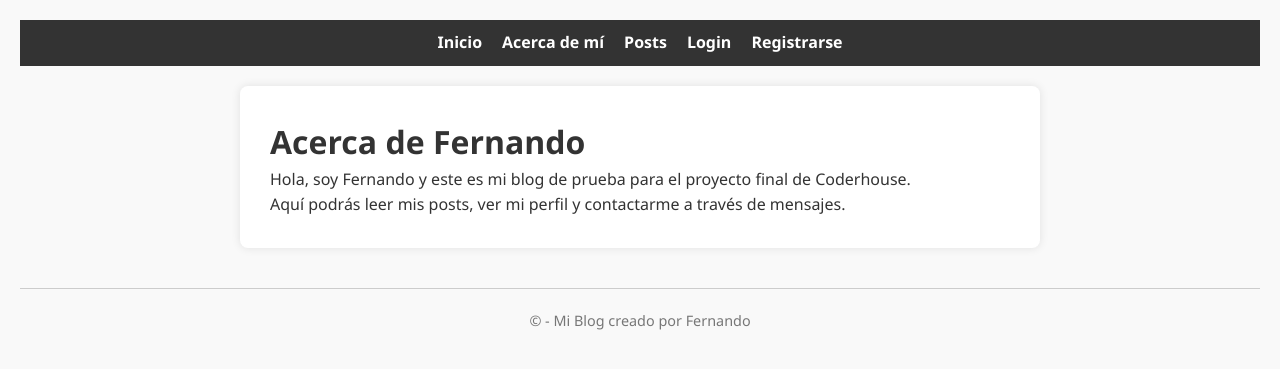
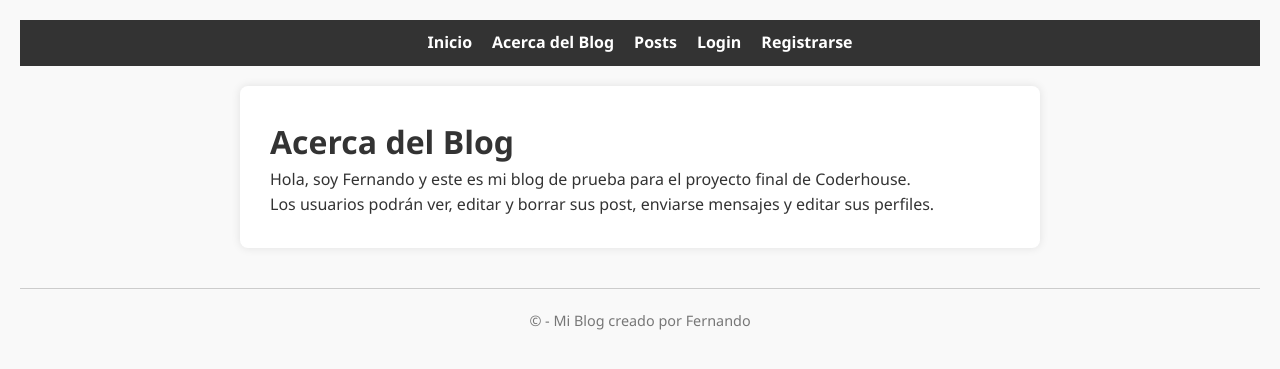
Before and after one commit to FernandoQuintela/curso_python_final, a Django app: page /about/ in a window 1280 px wide. Shown: the top 369 px of the page. Run offline with Django 5.2, Linux system fonts and the light colour scheme; some libraries are stand-ins or nearby versions.

Commit message:
Algunos retoques finales

```diff
--- a/blog/templates/blog/about.html
+++ b/blog/templates/blog/about.html
@@ -3,7 +3,7 @@
 {% block title %}Acerca de mí{% endblock %}
 
 {% block content %}
-<h1>Acerca de Fernando</h1>
+<h1>Acerca del Blog</h1>
 <p>Hola, soy Fernando y este es mi blog de prueba para el proyecto final de Coderhouse.</p>
-<p>Aquí podrás leer mis posts, ver mi perfil y contactarme a través de mensajes.</p>
+<p>Los usuarios podrán ver, editar y borrar sus post, enviarse mensajes y editar sus perfiles.</p>
 {% endblock %}
--- a/blog/templates/blog/base.html
+++ b/blog/templates/blog/base.html
@@ -14,7 +14,7 @@
     <nav>
       <ul>
         <li><a href="{% url 'home' %}">Inicio</a></li>
-        <li><a href="{% url 'about' %}">Acerca de mí</a></li>
+        <li><a href="{% url 'about' %}">Acerca del Blog</a></li>
         <li><a href="{% url 'post_list' %}">Posts</a></li>
         {% if user.is_authenticated %}
         <li><a href="{% url 'profile' %}">Hola, {{ user.username }}!</a></li>
--- a/blog/templates/blog/home.html
+++ b/blog/templates/blog/home.html
@@ -4,5 +4,5 @@
 
 {% block content %}
 <h1>Bienvenido a Mi Blog</h1>
-<p>Este es el inicio de la página. Desde aquí los usuarios podrán navegar a About, Posts, Perfil y demás secciones.</p>
+<p>Desde aquí los usuarios podrán navegar a Posts, Acerca de mí, loguearse o registrarse. Al registrarse también podrán enviar mensajes a otros usuarios.</p>
 {% endblock %}
```
